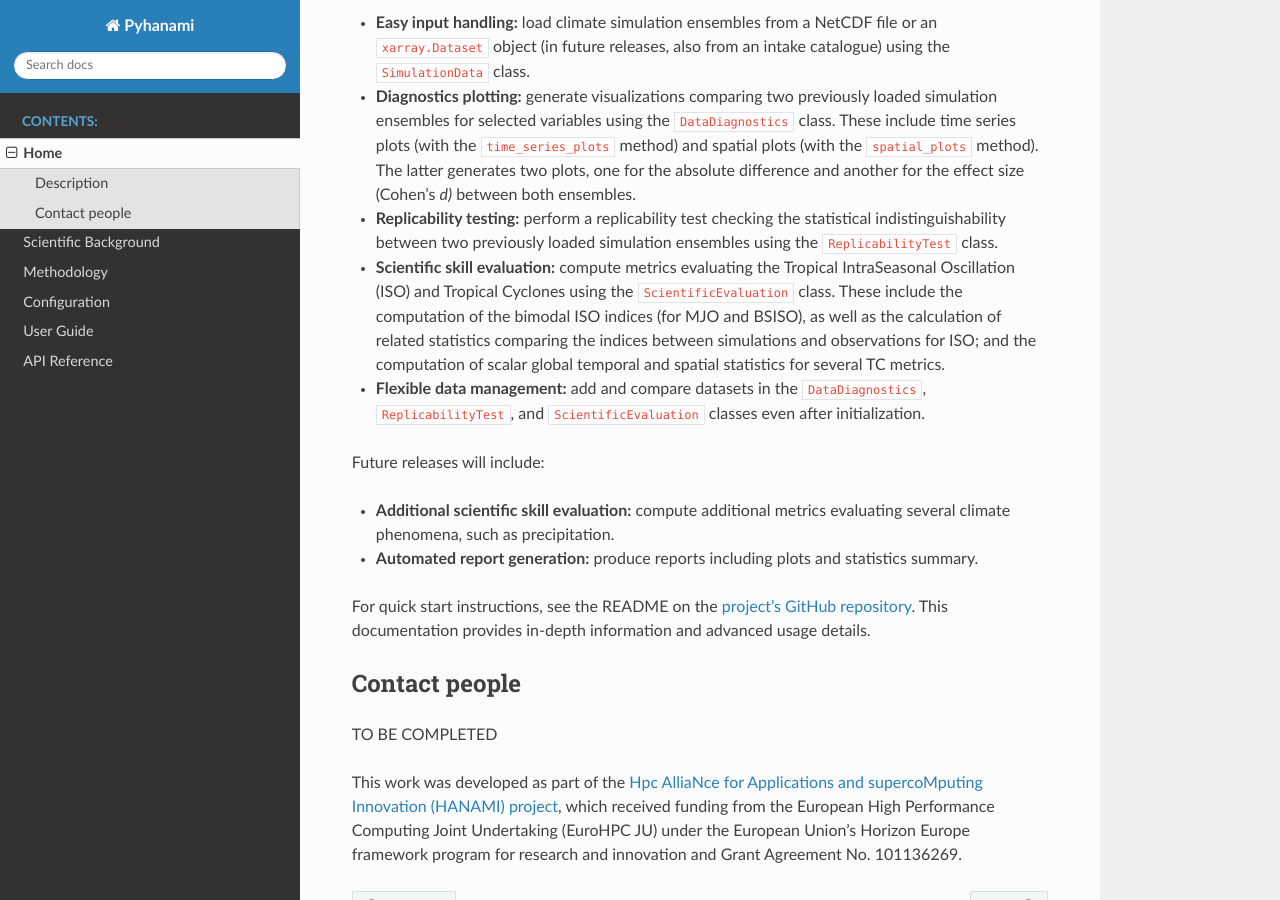
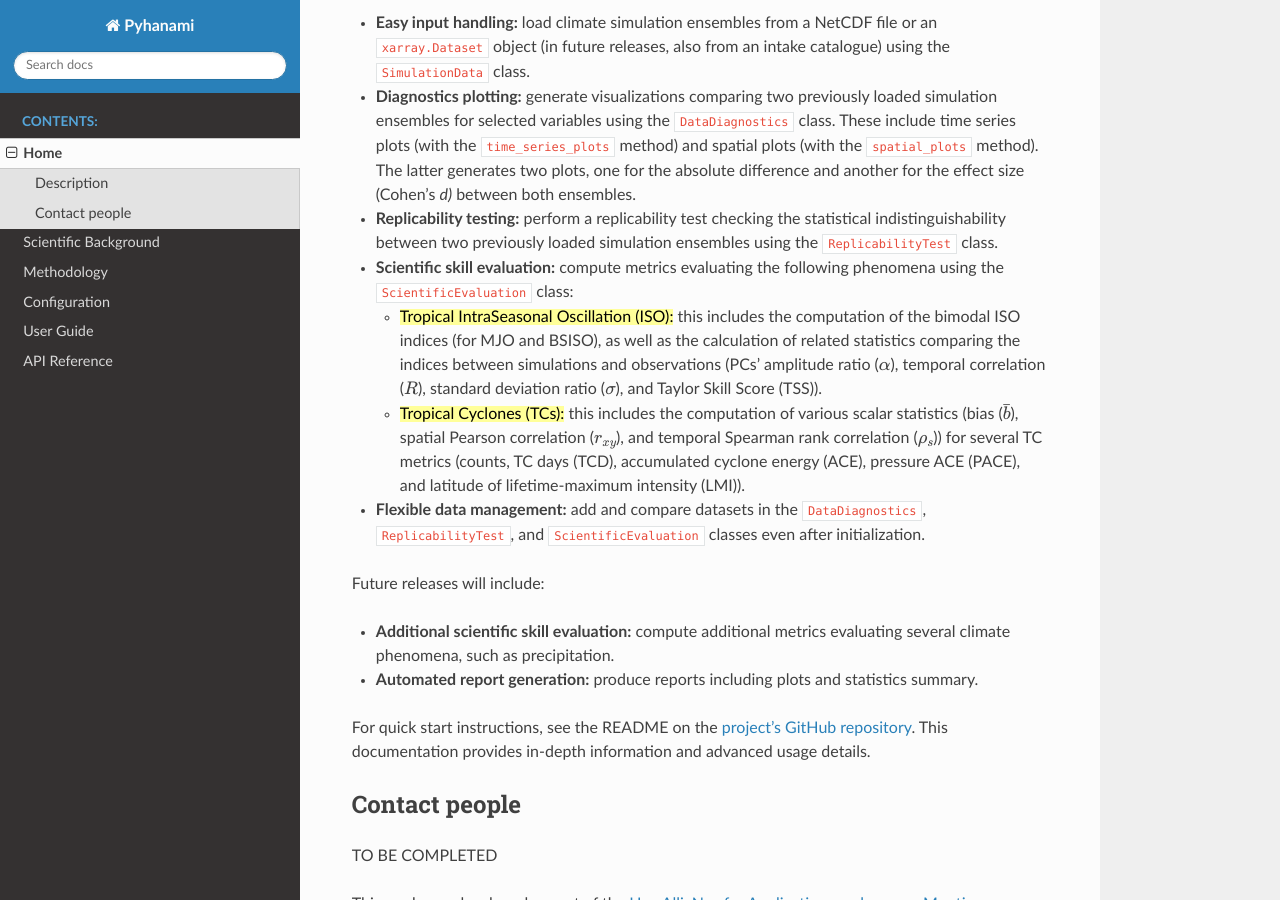
Before and after one commit to BSC-ES/pyhanami, a Sphinx documentation site: the page built from docs/source/Home.md, in a window 1280 px wide and 900 px high, scrolled down 493 px. Built offline with Sphinx 7.4.7 and the Read the Docs theme 3.1.0, drawn with Linux system fonts in a browser that asks for light colours.

Commit message:
Corrected typos and documentation on Bimodal ISO

```diff
--- a/docs/source/Home.md
+++ b/docs/source/Home.md
@@ -15,7 +15,9 @@ Key features of the package include:
 - **Diagnostics plotting:** generate visualizations comparing two previously loaded simulation ensembles for selected variables using the `DataDiagnostics` class.
 These include time series plots (with the `time_series_plots` method) and spatial plots (with the `spatial_plots` method). The latter generates two plots, one for the absolute difference and another for the effect size (Cohen's _d)_ between both ensembles.
 - **Replicability testing:** perform a replicability test checking the statistical indistinguishability between two previously loaded simulation ensembles using the `ReplicabilityTest` class.
-- **Scientific skill evaluation:** compute metrics evaluating the Tropical IntraSeasonal Oscillation (ISO) and Tropical Cyclones using the `ScientificEvaluation` class. These include the computation of the bimodal ISO indices (for MJO and BSISO), as well as the calculation of related statistics comparing the indices between simulations and observations for ISO; and the computation of scalar global temporal and spatial statistics for several TC metrics.
+- **Scientific skill evaluation:** compute metrics evaluating the following phenomena using the `ScientificEvaluation` class:
+    - <ins>Tropical IntraSeasonal Oscillation (ISO):</ins> this includes the computation of the bimodal ISO indices (for MJO and BSISO), as well as the calculation of related statistics comparing the indices between simulations and observations (PCs' amplitude ratio ($\alpha$), temporal correlation ($R$), standard deviation ratio ($\sigma$), and Taylor Skill Score (TSS)).
+    - <ins>Tropical Cyclones (TCs):</ins> this includes the computation of various scalar statistics (bias ($\bar{b}$), spatial Pearson correlation ($r_{xy}$), and temporal Spearman rank correlation ($\rho_s$)) for several TC metrics (counts, TC days (TCD), accumulated cyclone energy (ACE), pressure ACE (PACE), and latitude of lifetime-maximum intensity (LMI)).
 - **Flexible data management:** add and compare datasets in the `DataDiagnostics`, `ReplicabilityTest`, and `ScientificEvaluation` classes even after initialization.
 
 Future releases will include:
```
Also changed, not shown: docs/source/Methodology.md (+6 -3 lines), docs/source/Scientific-Background.md (+1 -5 lines), docs/source/User-Guide.md (+1 -1 lines), 2 other files.
